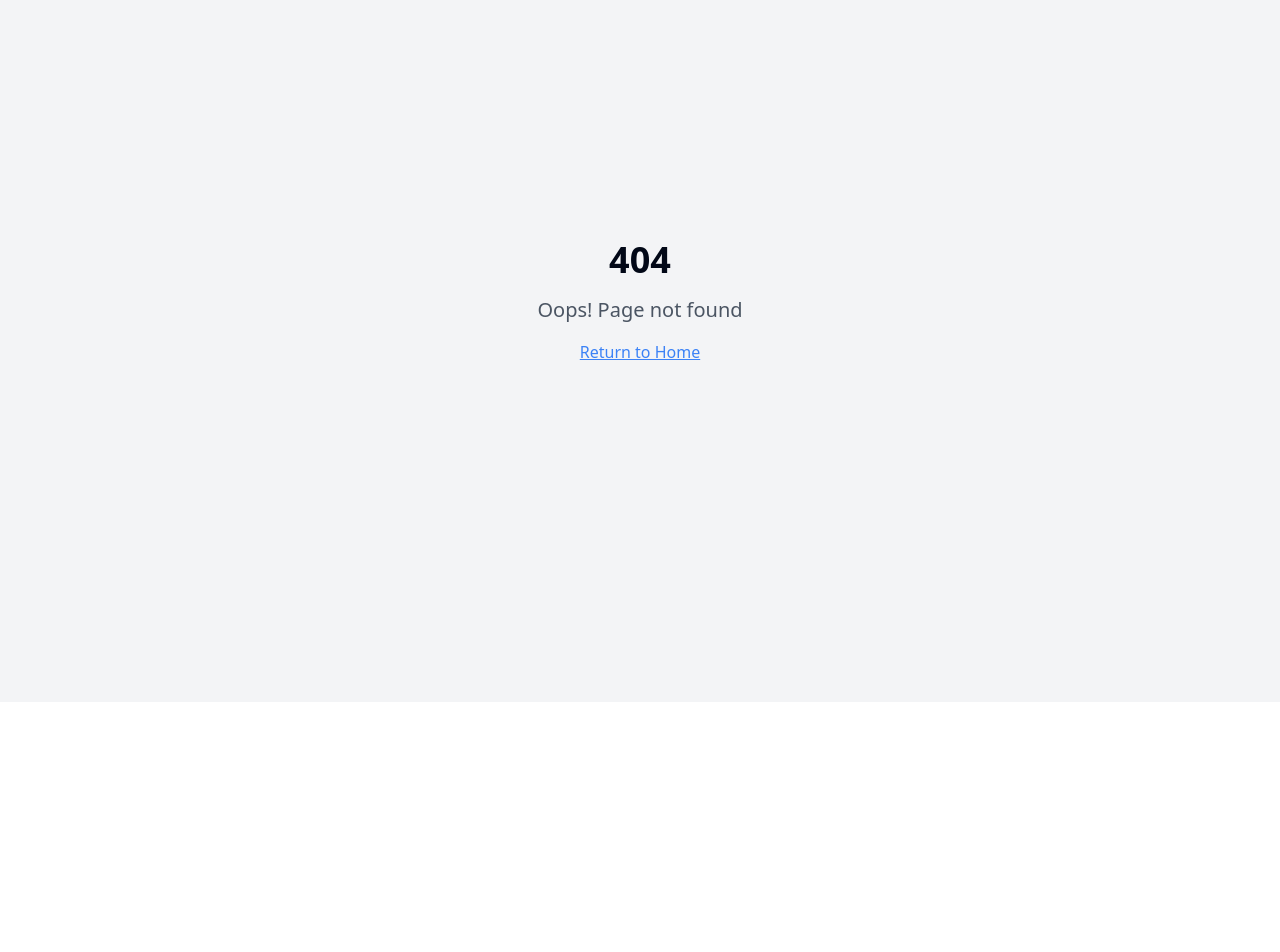
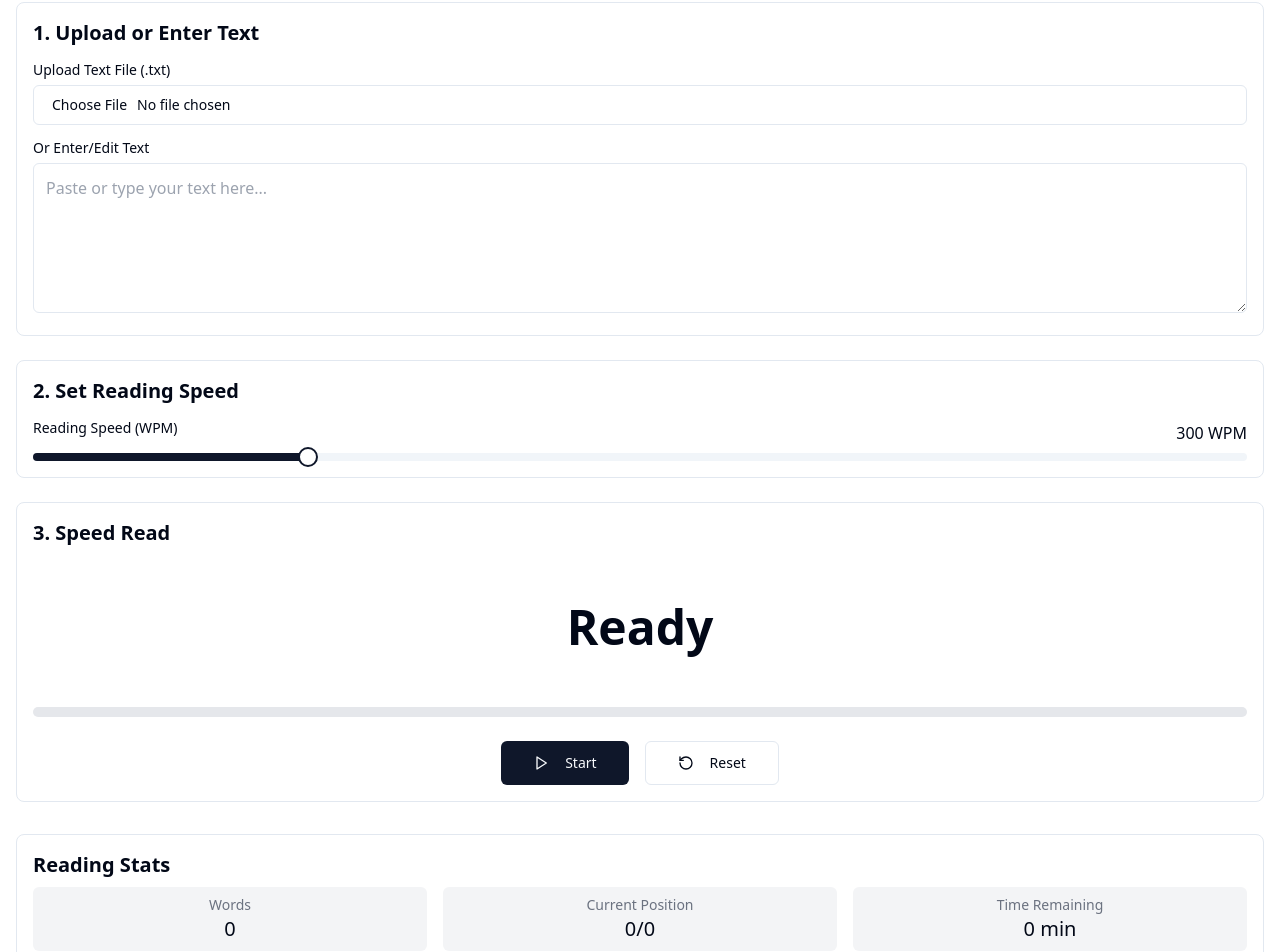
Before and after one commit to khoirulariffin/manread, a React (Vite) app: page /speed-reader in a window 1280 px wide. Before the commit this address had no page. Shown: the part 98-1050 px from the top of the page. Before the commit the page ends 800 px from the top, so only its background shows below. Built offline with nearby package versions, Linux system fonts and the light colour scheme.

Commit message:
Fix: Install dependencies
Try alternative packages if installation fails.

```diff
--- a/src/App.tsx
+++ b/src/App.tsx
@@ -1,9 +1,11 @@
+
 import { Toaster } from "@/components/ui/toaster";
 import { Toaster as Sonner } from "@/components/ui/sonner";
 import { TooltipProvider } from "@/components/ui/tooltip";
 import { QueryClient, QueryClientProvider } from "@tanstack/react-query";
 import { BrowserRouter, Routes, Route } from "react-router-dom";
 import Index from "./pages/Index";
+import SpeedReader from "./pages/SpeedReader";
 import NotFound from "./pages/NotFound";
 
 const queryClient = new QueryClient();
@@ -16,6 +18,7 @@ const App = () => (
       <BrowserRouter>
         <Routes>
           <Route path="/" element={<Index />} />
+          <Route path="/speed-reader" element={<SpeedReader />} />
           {/* ADD ALL CUSTOM ROUTES ABOVE THE CATCH-ALL "*" ROUTE */}
           <Route path="*" element={<NotFound />} />
         </Routes>
--- a/src/pages/Index.tsx
+++ b/src/pages/Index.tsx
@@ -1,12 +1,25 @@
-// Update this page (the content is just a fallback if you fail to update the page)
+
+import React from "react";
+import { Link } from "react-router-dom";
+import { Button } from "@/components/ui/button";
+import { BookOpen } from "lucide-react";
 
 const Index = () => {
   return (
-    <div className="min-h-screen flex items-center justify-center bg-gray-100">
-      <div className="text-center">
-        <h1 className="text-4xl font-bold mb-4">Welcome to Your Blank App</h1>
-        <p className="text-xl text-gray-600">Start building your amazing project here!</p>
-      </div>
+    <div className="container mx-auto px-4 py-16 flex flex-col items-center">
+      <h1 className="text-4xl md:text-5xl font-bold text-center mb-6">
+        Speed Reading App
+      </h1>
+      <p className="text-lg text-center text-gray-600 max-w-2xl mb-8">
+        Improve your reading speed and comprehension with our simple and effective speed reading tool.
+        Upload text or paste your content and begin training your reading skills today.
+      </p>
+      <Button asChild size="lg" className="gap-2">
+        <Link to="/speed-reader">
+          <BookOpen className="w-5 h-5" />
+          Start Speed Reading
+        </Link>
+      </Button>
     </div>
   );
 };
--- /dev/null
+++ b/src/pages/SpeedReader.tsx
@@ -0,0 +1,242 @@
+
+import React, { useState, useRef, useEffect } from "react";
+import { Button } from "@/components/ui/button";
+import { Input } from "@/components/ui/input";
+import { Label } from "@/components/ui/label";
+import { Slider } from "@/components/ui/slider";
+import { toast } from "@/hooks/use-toast";
+import { Play, Pause, RotateCcw, Upload } from "lucide-react";
+
+const SpeedReader = () => {
+  const [text, setText] = useState<string>("");
+  const [words, setWords] = useState<string[]>([]);
+  const [currentWordIndex, setCurrentWordIndex] = useState<number>(0);
+  const [wpm, setWpm] = useState<number>(300);
+  const [isPlaying, setIsPlaying] = useState<boolean>(false);
+  const [progress, setProgress] = useState<number>(0);
+
+  const intervalRef = useRef<NodeJS.Timeout | null>(null);
+
+  // Process text into words
+  const processText = (inputText: string) => {
+    // Remove extra whitespace and split by spaces
+    const processedWords = inputText
+      .trim()
+      .replace(/\s+/g, " ")
+      .split(" ")
+      .filter(word => word.length > 0);
+
+    setWords(processedWords);
+    setCurrentWordIndex(0);
+    setProgress(0);
+  };
+
+  // Handle text file upload
+  const handleFileUpload = (e: React.ChangeEvent<HTMLInputElement>) => {
+    const file = e.target.files?.[0];
+    if (!file) return;
+
+    // Only accept text files for now
+    if (file.type !== "text/plain") {
+      toast({
+        title: "Unsupported file format",
+        description: "Currently only supporting .txt files",
+        variant: "destructive",
+      });
+      return;
+    }
+
+    const reader = new FileReader();
+    reader.onload = (event) => {
+      const content = event.target?.result as string;
+      setText(content);
+      processText(content);
+      toast({
+        title: "File loaded successfully",
+        description: `${file.name} has been processed.`,
+      });
+    };
+    reader.readAsText(file);
+  };
+
+  // Handle text change in textarea
+  const handleTextChange = (e: React.ChangeEvent<HTMLTextAreaElement>) => {
+    const newText = e.target.value;
+    setText(newText);
+    processText(newText);
+  };
+
+  // Handle WPM change
+  const handleWpmChange = (values: number[]) => {
+    setWpm(values[0]);
+  };
+
+  // Handle Play/Pause
+  const togglePlayPause = () => {
+    setIsPlaying(!isPlaying);
+  };
+
+  // Handle Reset
+  const handleReset = () => {
+    setIsPlaying(false);
+    setCurrentWordIndex(0);
+    setProgress(0);
+  };
+
+  // Update speed reading based on WPM
+  useEffect(() => {
+    if (isPlaying && words.length > 0) {
+      // Clear any existing interval
+      if (intervalRef.current) {
+        clearInterval(intervalRef.current);
+      }
+
+      // Calculate delay in milliseconds based on WPM
+      const delay = Math.floor(60000 / wpm);
+
+      // Set new interval
+      intervalRef.current = setInterval(() => {
+        setCurrentWordIndex(prev => {
+          if (prev >= words.length - 1) {
+            setIsPlaying(false);
+            return prev;
+          }
+          return prev + 1;
+        });
+      }, delay);
+
+      // Cleanup function
+      return () => {
+        if (intervalRef.current) {
+          clearInterval(intervalRef.current);
+        }
+      };
+    }
+  }, [isPlaying, wpm, words.length]);
+
+  // Update progress
+  useEffect(() => {
+    if (words.length > 0) {
+      setProgress((currentWordIndex / (words.length - 1)) * 100);
+    }
+  }, [currentWordIndex, words.length]);
+
+  return (
+    <div className="container mx-auto py-8 px-4">
+      <h1 className="text-3xl font-bold mb-8 text-center">Speed Reader</h1>
+
+      <div className="grid grid-cols-1 gap-6 mb-8">
+        {/* File Upload */}
+        <div className="rounded-lg border p-4">
+          <h2 className="text-xl font-semibold mb-4">1. Upload or Enter Text</h2>
+          <div className="space-y-4">
+            <div>
+              <Label htmlFor="file" className="mb-2 block">Upload Text File (.txt)</Label>
+              <Input
+                id="file"
+                type="file"
+                accept=".txt"
+                onChange={handleFileUpload}
+                className="cursor-pointer"
+              />
+            </div>
+            <div>
+              <Label htmlFor="text" className="mb-2 block">Or Enter/Edit Text</Label>
+              <textarea
+                id="text"
+                value={text}
+                onChange={handleTextChange}
+                className="w-full min-h-[150px] p-3 border rounded-md"
+                placeholder="Paste or type your text here..."
+              />
+            </div>
+          </div>
+        </div>
+
+        {/* Speed Controls */}
+        <div className="rounded-lg border p-4">
+          <h2 className="text-xl font-semibold mb-4">2. Set Reading Speed</h2>
+          <div className="space-y-6">
+            <div>
+              <div className="flex justify-between mb-2">
+                <Label htmlFor="wpm">Reading Speed (WPM)</Label>
+                <span className="font-medium">{wpm} WPM</span>
+              </div>
+              <Slider
+                id="wpm"
+                value={[wpm]}
+                min={100}
+                max={1000}
+                step={10}
+                onValueChange={handleWpmChange}
+              />
+            </div>
+          </div>
+        </div>
+
+        {/* Reader Display */}
+        <div className="rounded-lg border p-4">
+          <h2 className="text-xl font-semibold mb-4">3. Speed Read</h2>
+
+          {/* Word Display */}
+          <div className="h-32 flex items-center justify-center mb-4 text-5xl font-bold">
+            {words.length > 0 ? words[currentWordIndex] : "Ready"}
+          </div>
+
+          {/* Progress Bar */}
+          <div className="w-full bg-gray-200 rounded-full h-2.5 mb-6">
+            <div
+              className="bg-primary h-2.5 rounded-full transition-all duration-300"
+              style={{ width: `${progress}%` }}
+            />
+          </div>
+
+          {/* Controls */}
+          <div className="flex justify-center gap-4">
+            <Button
+              onClick={togglePlayPause}
+              variant={isPlaying ? "outline" : "default"}
+              size="lg"
+            >
+              {isPlaying ? <Pause className="mr-2 h-4 w-4" /> : <Play className="mr-2 h-4 w-4" />}
+              {isPlaying ? "Pause" : "Start"}
+            </Button>
+            <Button
+              onClick={handleReset}
+              variant="outline"
+              size="lg"
+            >
+              <RotateCcw className="mr-2 h-4 w-4" />
+              Reset
+            </Button>
+          </div>
+        </div>
+      </div>
+
+      {/* Stats */}
+      <div className="rounded-lg border p-4 mb-8">
+        <h2 className="text-xl font-semibold mb-2">Reading Stats</h2>
+        <div className="grid grid-cols-1 sm:grid-cols-3 gap-4">
+          <div className="text-center p-2 rounded-md bg-gray-100">
+            <p className="text-sm text-gray-500">Words</p>
+            <p className="text-xl font-medium">{words.length}</p>
+          </div>
+          <div className="text-center p-2 rounded-md bg-gray-100">
+            <p className="text-sm text-gray-500">Current Position</p>
+            <p className="text-xl font-medium">{words.length > 0 ? currentWordIndex + 1 : 0}/{words.length}</p>
+          </div>
+          <div className="text-center p-2 rounded-md bg-gray-100">
+            <p className="text-sm text-gray-500">Time Remaining</p>
+            <p className="text-xl font-medium">
+              {words.length > 0
+                ? Math.ceil((words.length - currentWordIndex - 1) / wpm)
+                : 0} min
+            </p>
+          </div>
+        </div>
+      </div>
+    </div>
+  );
+};
+
+export default SpeedReader;
```
